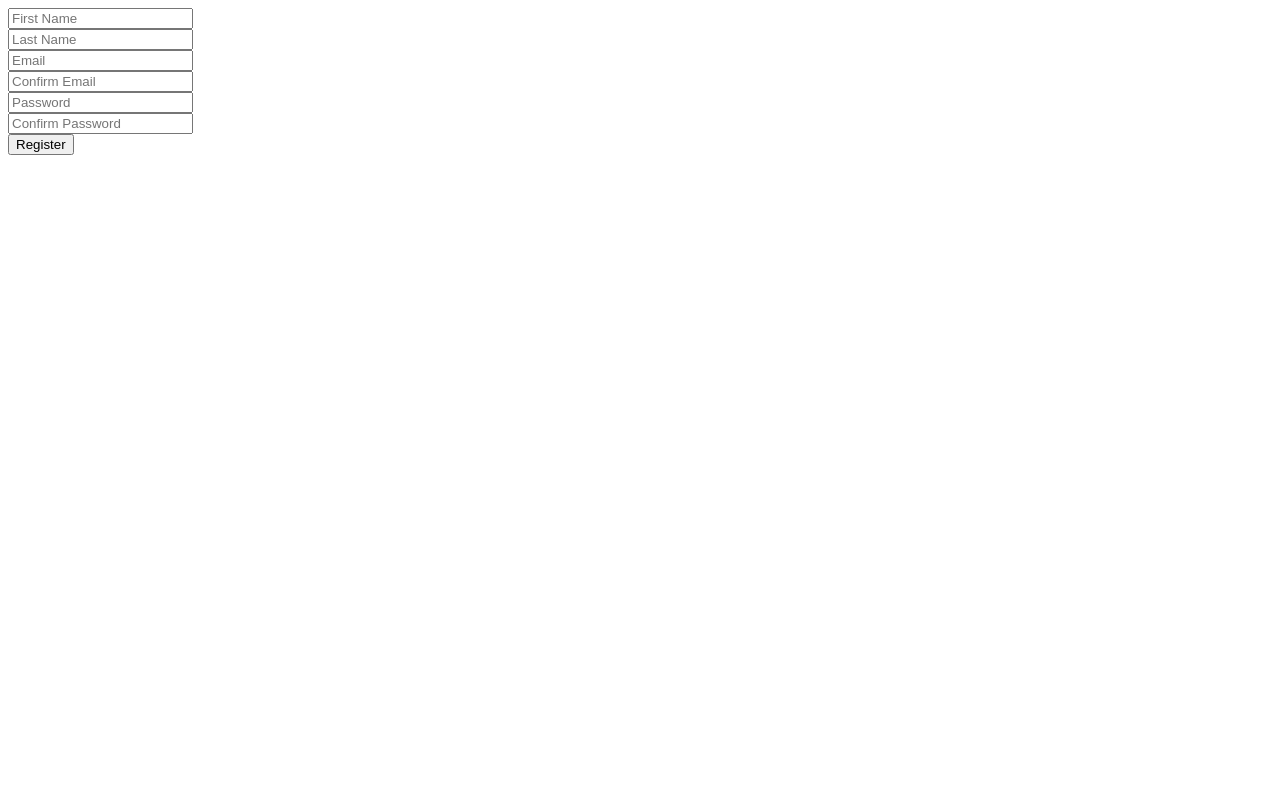
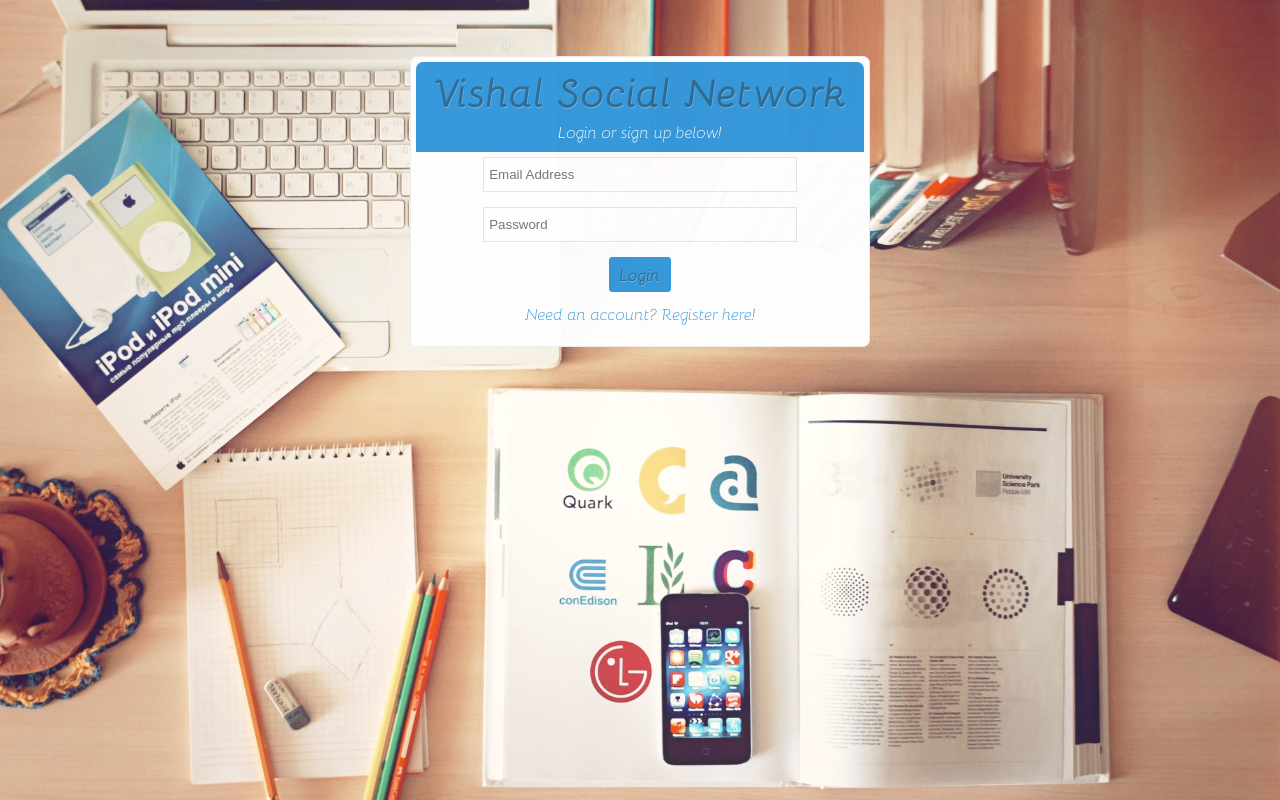
Before and after one commit to vishalweb/socialnetworkappphp, a PHP site: page /register.php in a window 1280 px wide. Run offline with PHP 8.4, Linux system fonts and the light colour scheme.

Commit message:
login module

```diff
--- /dev/null
+++ b/assets/css/register_style.css
@@ -0,0 +1,101 @@
+@font-face{
+	font-family:'Bellota-LightItalic';
+	src: url("../fonts/Bellota-LightItalic.otf");
+}
+
+@font-face{
+	font-family:'Bellota-BoldItalic';
+	src: url("../fonts/Bellota-BoldItalic.otf");
+}
+
+html,body{
+	height:100%;
+	min-height:100%;
+}
+
+form{
+	text-align:center;
+}
+
+body{
+	 margin:0;
+	 padding:0;
+}
+
+a{
+	text-decoration:none;
+	color:#3498db;;
+}
+
+.wrapper{
+	background-image:url("../images/backgrounds/desktop.jpg");
+	background-size:100%;
+	width:100%;
+	height:100%;
+	min-width: 950px;
+}
+
+.login_box{
+	font-family:'Bellota-LightItalic',sans-serif;
+	position: relative;
+	margin-right:auto;
+	margin-left:auto;
+	background-color:#ffffff;
+	top:7%;
+	width:35%;
+	border: 1px solid #EDEDED;
+	border-radius: 7px;
+	padding:5px;
+	opacity:0.98;
+}
+
+.login_header {
+	font-family:'Bellota-LightItalic',sans-serif;
+    width:100%;
+    height:90px;
+    background-color: #3498db;
+    color:#fff;
+    text-align:center;
+    border-top-left-radius: 7px;
+    border-top-right-radius: 7px;
+
+}
+
+.login_header h1{
+	font-family:'Bellota-BoldItalic',sans-serif;
+	margin-top:0;
+	margin-bottom: 0;
+	color:#2C6C96;
+	text-shadow:#73B6E2 0.5px 0.5px 0px;
+	font-size:250%;
+}
+
+
+input[type="submit"] {
+	background-color:#3498db;
+	border:1px solid #3498db;
+	border-radius: 3px;
+	color:#2C6C96;
+	text-shadow:#73B6E2 0.5px 0.5px 0px;
+	font-family:'Bellota-BoldItalic',sans-serif;
+	margin: 5px 0px 10px 0px;
+	padding:5px 10px 5px 10px;
+	font-size:100%;
+}
+
+input[type="text"],input[type="email"],input[type="password"] {
+	margin-top: 5px;
+	margin-bottom:10px;
+	width:70%;
+	height:35px;
+	border: 1px solid #e5e5e5;
+	padding-left: 5px;
+}
+
+input[type="text"]:hover,input[type="email"]:hover,input[type="password"]:hover {
+    border-color:#3498db;
+}
+
+#second{
+	display:none;
+}
--- /dev/null
+++ b/assets/js/register.js
@@ -0,0 +1,15 @@
+$(document).ready(function(){
+//on click signup, hide login and show registration form
+   $("#signup").click(function(){
+      $("#first").slideUp("slow",function(){
+      	$("#second").slideDown("slow");
+      });
+   });
+//on click signin, hide registration and show login form
+   $("#signin").click(function(){
+      $("#second").slideUp("slow",function(){
+      	$("#first").slideDown("slow");
+      });
+   });
+
+});
--- /dev/null
+++ b/includes/form_handlers/login_handler.php
@@ -0,0 +1,31 @@
+<?php
+
+if(isset($_POST['login_button'])) {
+	$email =filter_var($_POST['log_email'],FILTER_SANITIZE_EMAIL); //sanitize email
+	$_SESSION['log_email']=$email;
+	$password= md5($_POST['log_password']); // Get password
+
+	$check_database_query= mysqli_query($conn,"SELECT * FROM users WHERE email='$email' and password='$password'");
+	$check_login_query=mysqli_num_rows($check_database_query);
+
+	if($check_login_query == 1) {
+		$row=mysqli_fetch_array($check_database_query);
+		$username = $row['username'];
+
+		$user_closed_query = mysqli_query($conn,"SELECT * FROM users WHERE email='$email$' and user_closed='yes'");
+
+        if (mysqli_num_rows($user_closed_query)==1){
+        	$reopen_account=mysqli_query($conn,"UPDATE users SET user_closed='no' WHERE email='$email'");
+        }
+
+		$_SESSION['username'] = $username;
+		$_SESSION['log_email']="";
+		header("Location:index.php");
+		exit();
+	}
+	else {
+		array_push($error_array,"Email or password was incorrect<br>");
+	}
+}
+
+?>
--- a/register.php
+++ b/register.php
@@ -1,13 +1,37 @@
 <?php
 require './config/config.php';
 require './includes/form_handlers/register_handler.php';
+require './includes/form_handlers/login_handler.php';
+
 ?>
 
 <html>
 <head>
 	<title>Welcome to Vishal Social Network</title>
+	<link rel="stylesheet" type="text/css" href="assets/css/register_style.css">
+	<script src="https://ajax.googleapis.com/ajax/libs/jquery/2.2.4/jquery.min.js"></script>
+	<script src="assets/js/register.js"></script>
 </head>
 <body>
+	<div class="wrapper">
+	    <div class="login_box">
+	        <div class="login_header">
+	           <h1>Vishal Social Network</h1>
+	           Login or sign up below!
+	        </div>
+	        <div id="first">
+			    <form action="register.php" method="POST">
+			    	 <input type="email" name="log_email" placeholder="Email Address" value= "<?php if(isset($_SESSION['log_email'])) {
+			              echo $_SESSION['log_email'];
+				     	}?>" required><br>
+			    	 <input type="password" name="log_password" placeholder="Password"><br>
+			    	  <?php if(in_array("Email or password was incorrect<br>",$error_array)) echo "Email or password was incorrect<br>"; ?>
+			    	 <input type="submit" name="login_button" value="Login"><br>
+			    	 <a href="#" id="signup" class="signup">Need an account? Register here!</a>
+
+			    </form>
+		    </div>
+		    <div id="second">
 				<form action="register.php" method="post">
 
 				     <input type="text" name="reg_fname" placeholder="First Name" value= "<?php if(isset($_SESSION['reg_fname'])) {
@@ -45,9 +69,13 @@ require './includes/form_handlers/register_handler.php';
 
 				     <input type="submit" name="register_button" value="Register">
 				     <br>
-	     <?php if(in_array("<span style='color: #14C800;'>You're all set! Go ahead and login!</span><br>", $error_array)) echo "<span style='color: #14C800;'>You're all set! Go ahead and login!</span><br>";?>
+				     <?php if(in_array("<span style='color: #14C800;'>You're all set! Go ahead and login!</span><br>", $error_array)) echo "<span style='color: #14C800;'>You're all set! Go ahead and login!</span><br>";?><br>
+
+				     <a href="#" id="signin" class="signin">Already have an account? Sign in here!</a>
 
 				</form>
-
+			</div>
+		</div>
+    </div>
 </body>
 </html>
```
Also changed, not shown: assets/fonts/Bellota-Bold.otf (added), assets/fonts/Bellota-BoldItalic.otf (added), assets/fonts/Bellota-Italic.otf (added), assets/fonts/Bellota-Light.otf (added), assets/fonts/Bellota-LightItalic.otf (added), assets/fonts/Bellota-Regular.otf (added), assets/images/backgrounds/Desktop.jpg (added). Lines whose indentation alone changed are shown as unchanged.
